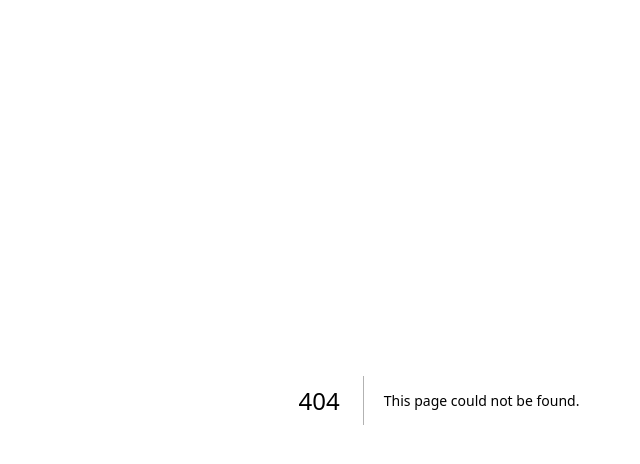
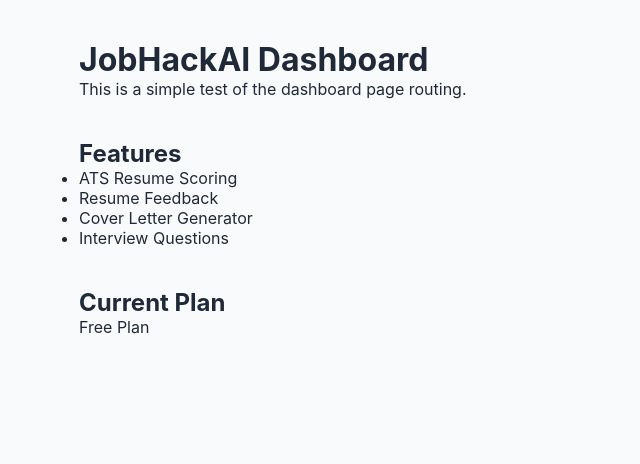
Before and after one commit to dlarosa92/jobhackai-site, a Next.js app in the folder app/: page /dashboard-simple in a window 1280 px wide. Before the commit this address had no page. Shown: the top 464 px of the page, without its empty margins (201-841 px from the left). Built offline with nearby package versions, Linux system fonts and the light colour scheme.

Commit message:
test(dashboard): add simple dashboard page for routing test
- Add dashboard-simple.tsx to test if routing issue is with Firebase auth
- Test basic static page routing with Cloudflare Pages

```diff
--- /dev/null
+++ b/app/src/pages/dashboard-simple.tsx
@@ -0,0 +1,32 @@
+import Head from 'next/head';
+
+export default function DashboardSimple() {
+  return (
+    <>
+      <Head>
+        <title>Dashboard - JobHackAI</title>
+        <meta name="description" content="Manage your JobHackAI subscription and access all features" />
+      </Head>
+
+      <div style={{ padding: '40px', maxWidth: '800px', margin: '0 auto' }}>
+        <h1>JobHackAI Dashboard</h1>
+        <p>This is a simple test of the dashboard page routing.</p>
+
+        <div style={{ marginTop: '40px' }}>
+          <h2>Features</h2>
+          <ul>
+            <li>ATS Resume Scoring</li>
+            <li>Resume Feedback</li>
+            <li>Cover Letter Generator</li>
+            <li>Interview Questions</li>
+          </ul>
+        </div>
+
+        <div style={{ marginTop: '40px' }}>
+          <h2>Current Plan</h2>
+          <p>Free Plan</p>
+        </div>
+      </div>
+    </>
+  );
+}
```
Also changed, not shown: app/out/404.html, app/out/404/index.html, app/out/index.html, 1 other file (tests, documents, lock files or other folders).
